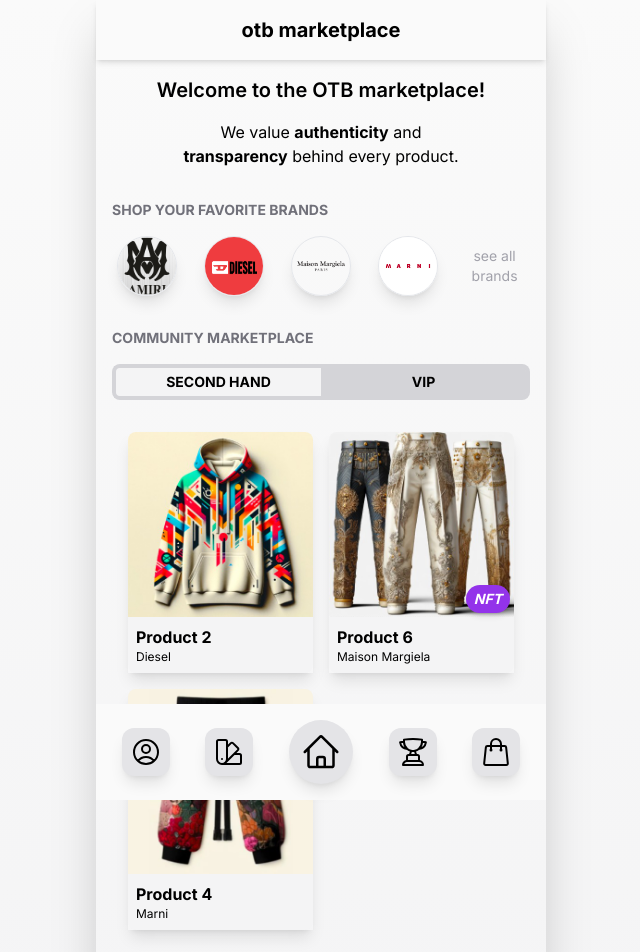
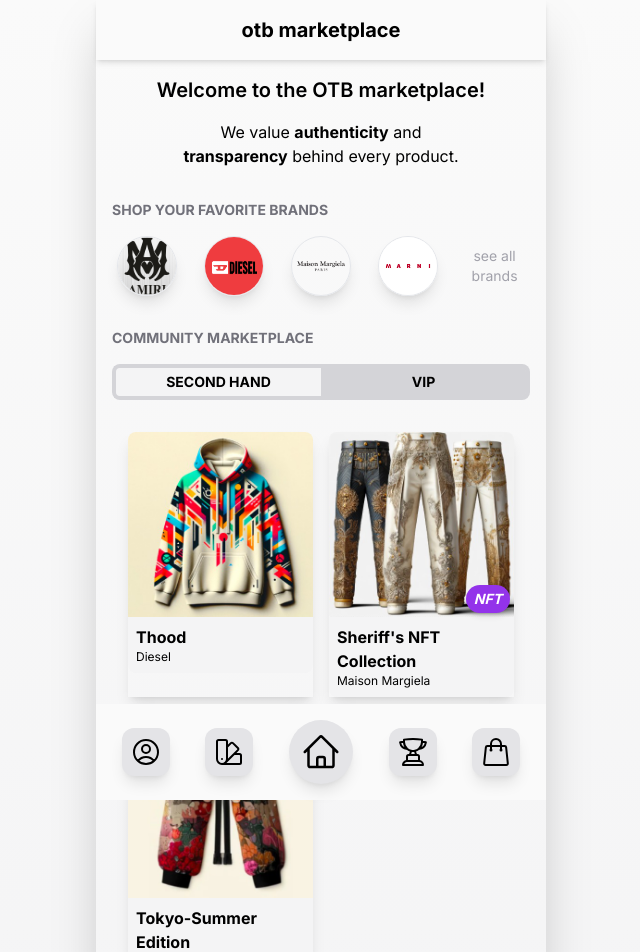
Before and after one commit to itsPeetah/polimi-innovation-project-2024-otb, a Next.js app: page /bravery/marketplace in a window 1280 px wide. Shown: the top 952 px of the page, without its empty margins (319-959 px from the left). Built offline with nearby package versions, Linux system fonts and the light colour scheme.

Commit message:
Updated product names

```diff
--- a/src/data/products.ts
+++ b/src/data/products.ts
@@ -2,7 +2,7 @@
 import { amiri, diesel, margiela, marni } from "./brands";
 
 export const mock_product_0: Product = {
-  name: "Product Name",
+  name: "DarkHood",
   image: "/images/products/product1.jpg",
   description:
     "Lorem ipsum dolor sit amet, consectetur adipiscing elit. In convallis nisl et metus facilisis, a gravida lacus ornare. Curabitur non nunc at purus malesuada imperdiet eu ut mauris. Cras et libero eu nisl malesuada dictum et vel justo. Ut at massa quis leo dignissim dictum. Sed vehicula maximus lacus et maximus.",
@@ -14,7 +14,7 @@
 };
 
 export const mock_product_1: Product = {
-  name: "Product 1",
+  name: "Transformers x DIESEL",
   image: "/images/products/product2.jpg",
   description: "",
   passport: {
@@ -25,7 +25,7 @@
 };
 
 export const mock_product_2: Product = {
-  name: "Product 2",
+  name: "Thood",
   image: "/images/products/product3.jpg",
   description: "",
   passport: {
@@ -36,7 +36,7 @@
 };
 
 export const mock_product_3: Product = {
-  name: "Product 3",
+  name: "Tokyo-Winter Edition",
   image: "/images/products/product4.jpg",
   description: "",
   passport: {
@@ -47,7 +47,7 @@
 };
 
 export const mock_product_4: Product = {
-  name: "Product 4",
+  name: "Tokyo-Summer Edition",
   image: "/images/products/product5.jpg",
   description: "",
   passport: {
@@ -58,7 +58,7 @@
 };
 
 export const mock_product_5: Product = {
-  name: "Product 5",
+  name: "Damigelle",
   image: "/images/products/product6.jpg",
   description: "",
   passport: {
@@ -69,7 +69,7 @@
 };
 
 export const mock_product_6: Product = {
-  name: "Product 6",
+  name: "Sheriff's NFT Collection",
   image: "/images/products/product7.jpg",
   description: "",
   passport: {
@@ -80,7 +80,7 @@
 };
 
 export const mock_product_7: Product = {
-  name: "Product 7",
+  name: 'AMIRI "appliquéd" NFT collection',
   image: "/images/products/product8.jpg",
   description: "",
   passport: {
```
